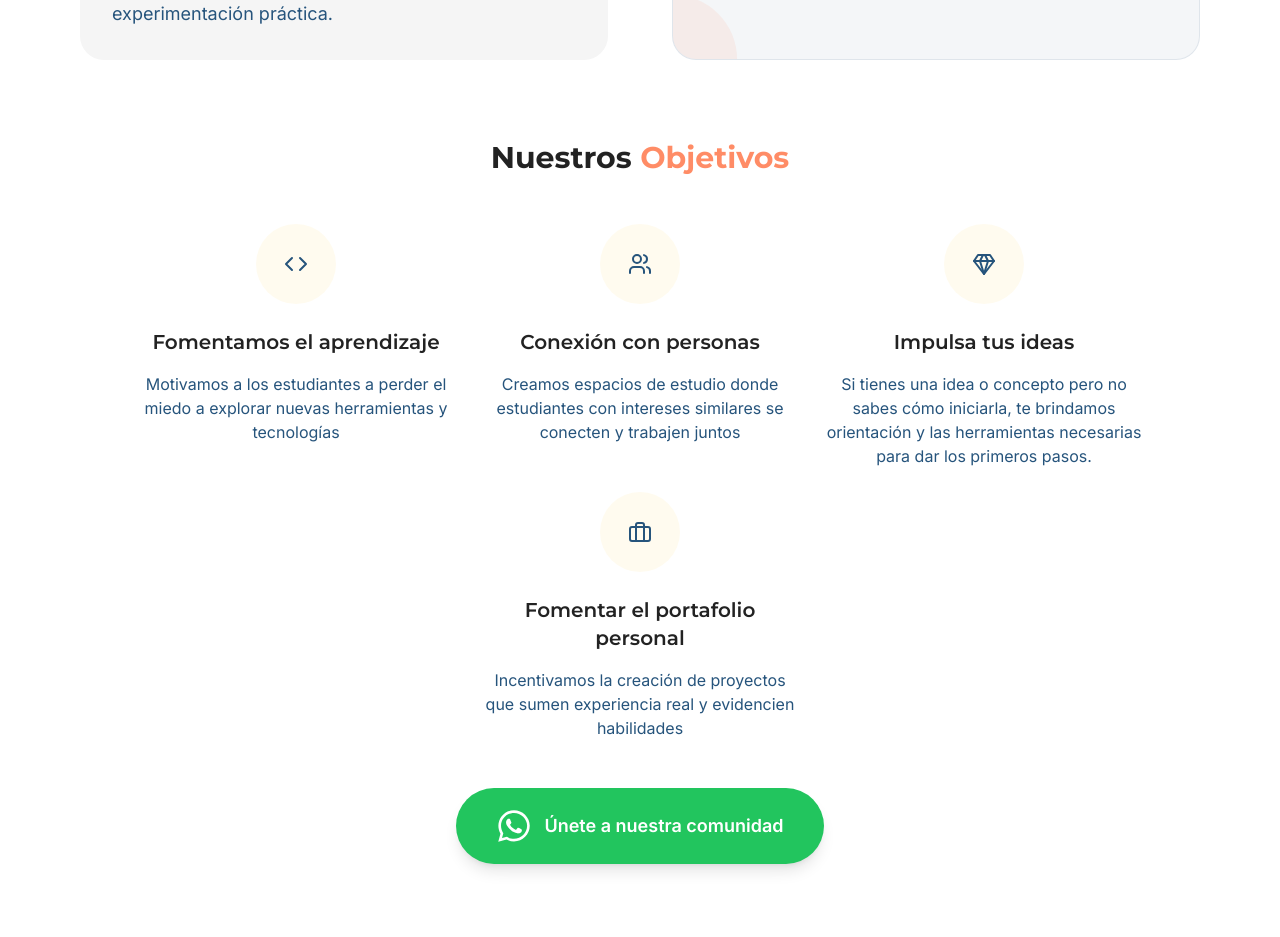
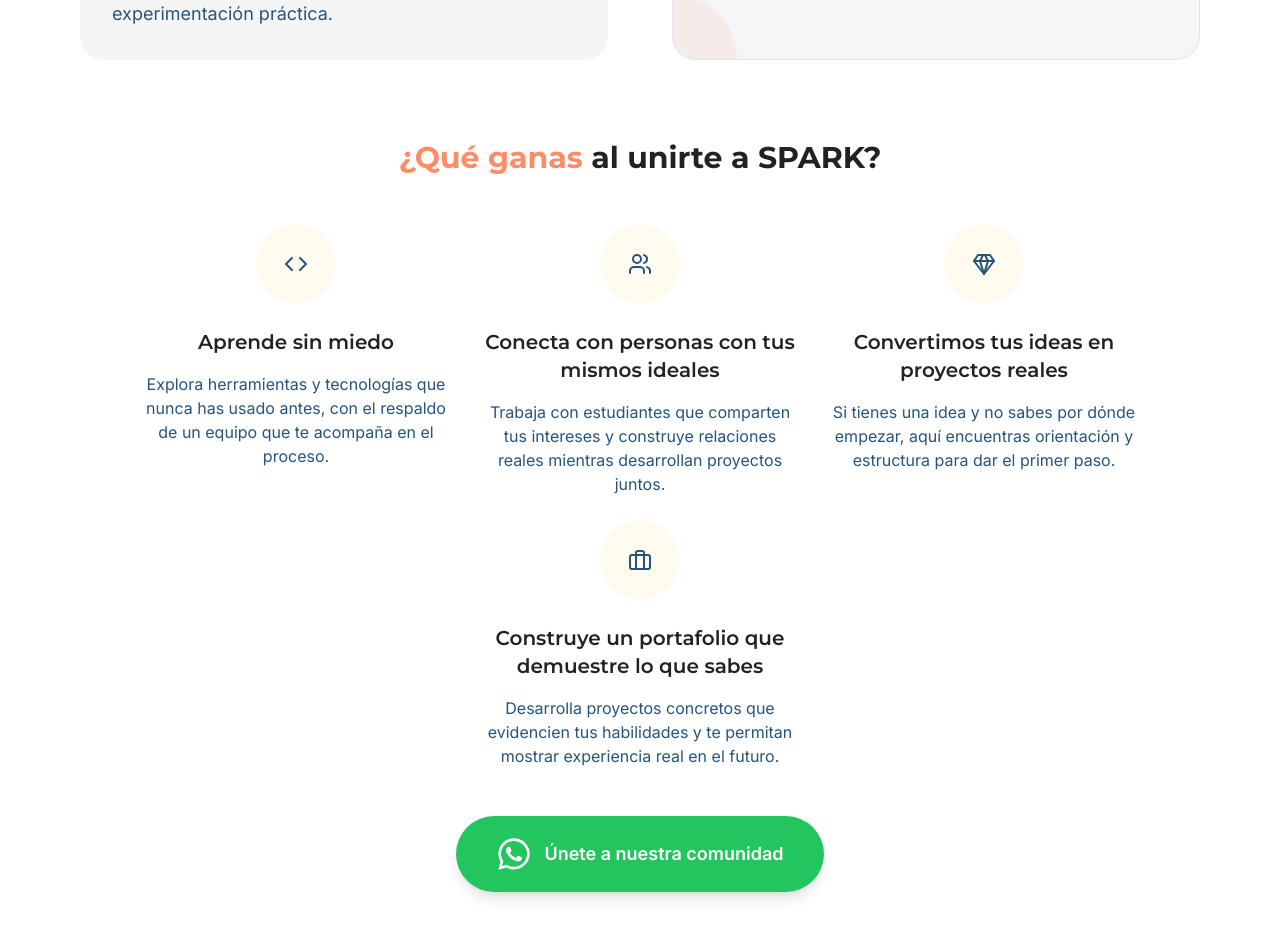
Before and after one commit to DennisCeballos/WebSPARK, a React (Vite) app: page /about in a window 1280 px wide. Shown: the part 840-1777 px from the top of the page. Built offline with nearby package versions, Linux system fonts and the light colour scheme; no server answers; the database is empty.

Commit message:
cambio y mejora de AboutPage

```diff
--- a/src/pages/AboutPage.tsx
+++ b/src/pages/AboutPage.tsx
@@ -9,23 +9,23 @@ const AboutPage: React.FC = () => {
   const objectives = [
     {
       icon: Code,
-      title: "Fomentamos el aprendizaje",
-      description: "Motivamos a los estudiantes a perder el miedo a explorar nuevas herramientas y tecnologías"
+      title: "Aprende sin miedo",
+      description: "Explora herramientas y tecnologías que nunca has usado antes, con el respaldo de un equipo que te acompaña en el proceso."
     },
     {
       icon: Users,
-      title: "Conexión con personas",
-      description: "Creamos espacios de estudio donde estudiantes con intereses similares se conecten y trabajen juntos"
+      title: "Conecta con personas con tus mismos ideales",
+      description: "Trabaja con estudiantes que comparten tus intereses y construye relaciones reales mientras desarrollan proyectos juntos."
     },
     {
       icon: Gem,
-      title: "Impulsa tus ideas",
-      description: "Si tienes una idea o concepto pero no sabes cómo iniciarla, te brindamos orientación y las herramientas necesarias para dar los primeros pasos."
+      title: "Convertimos tus ideas en proyectos reales",
+      description: "Si tienes una idea y no sabes por dónde empezar, aquí encuentras orientación y estructura para dar el primer paso."
     },
     {
       icon: Briefcase,
-      title: "Fomentar el portafolio personal",
-      description: "Incentivamos la creación de proyectos que sumen experiencia real y evidencien habilidades"
+      title: "Construye un portafolio que demuestre lo que sabes",
+      description: "Desarrolla proyectos concretos que evidencien tus habilidades y te permitan mostrar experiencia real en el futuro."
     },
 
   ];
@@ -105,7 +105,7 @@ const AboutPage: React.FC = () => {
           {/* Objetivos */}
           <div>
             <h2 className="text-2xl sm:text-3xl font-montserrat font-bold text-spark-dark text-center mb-8 sm:mb-12 px-4">
-              Nuestros <span className="text-spark-coral">Objetivos</span>
+              <span className="text-spark-coral">¿Qué ganas</span> al unirte a SPARK?
             </h2>
             <div className="flex flex-wrap justify-center gap-4 sm:gap-6 px-2">
               {objectives.map((objective, index) => {
```
